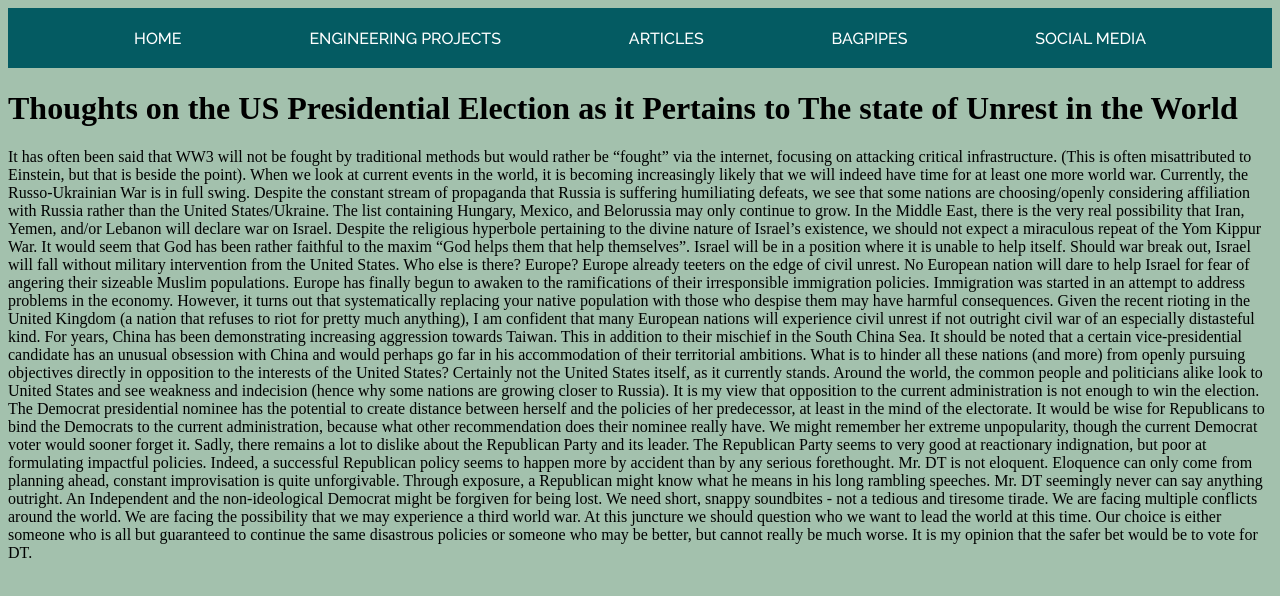
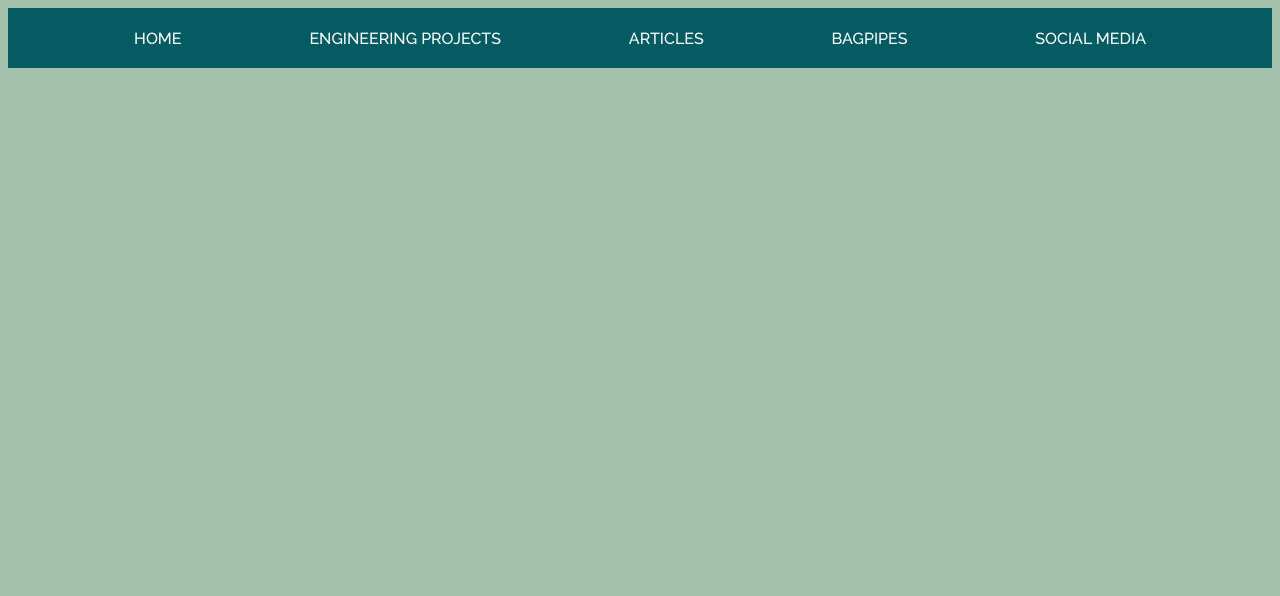
Before and after one commit to elemby/elemby.github.io, a plain HTML site: page articles.html in a window 1280 px wide. Drawn offline with nearby package versions, Linux system fonts and the light colour scheme.

Commit message:
Update articles.html

```diff
--- a/articles.html
+++ b/articles.html
@@ -33,17 +33,5 @@
         <!--Additional Content-->
         <!--##################-->
         <div class="homepage">
-            <h1>Thoughts on the US Presidential Election as it Pertains to The state of Unrest in the World</h1>
-            <p>It has often been said that WW3 will not be fought by traditional methods but would rather be “fought” via the internet, focusing on attacking critical infrastructure. (This is often misattributed to Einstein, but that is beside the point). When we look at current events in the world, it is becoming increasingly likely that we will indeed have time for at least one more world war.
-Currently, the Russo-Ukrainian War is in full swing. Despite the constant stream of propaganda that Russia is suffering humiliating defeats, we see that some nations are choosing/openly considering affiliation with Russia rather than the United States/Ukraine. The list containing Hungary, Mexico, and Belorussia may only continue to grow.
-In the Middle East, there is the very real possibility that Iran, Yemen, and/or Lebanon will declare war on Israel. Despite the religious hyperbole pertaining to the divine nature of Israel’s existence, we should not expect a miraculous repeat of the Yom Kippur War. It would seem that God has been rather faithful to the maxim “God helps them that help themselves”. Israel will be in a position where it is unable to help itself. Should war break out, Israel will fall without military intervention from the United States. Who else is there? Europe? Europe already teeters on the edge of civil unrest. No European nation will dare to help Israel for fear of angering their sizeable Muslim populations.
-Europe has finally begun to awaken to the ramifications of their irresponsible immigration policies. Immigration was started in an attempt to address problems in the economy. However, it turns out that systematically replacing your native population with those who despise them may have harmful consequences. Given the recent rioting in the United Kingdom (a nation that refuses to riot for pretty much anything), I am confident that many European nations will experience civil unrest if not outright civil war of an especially distasteful kind.
-For years, China has been demonstrating increasing aggression towards Taiwan. This in addition to their mischief in the South China Sea. It should be noted that a certain vice-presidential candidate has an unusual obsession with China and would perhaps go far in his accommodation of their territorial ambitions.
-What is to hinder all these nations (and more) from openly pursuing objectives directly in opposition to the interests of the United States? Certainly not the United States itself, as it currently stands. Around the world, the common people and politicians alike look to United States and see weakness and indecision (hence why some nations are growing closer to Russia).
-It is my view that opposition to the current administration is not enough to win the election. The Democrat presidential nominee has the potential to create distance between herself and the policies of her predecessor, at least in the mind of the electorate. It would be wise for Republicans to bind the Democrats to the current administration, because what other recommendation does their nominee really have. We might remember her extreme unpopularity, though the current Democrat voter would sooner forget it.
-Sadly, there remains a lot to dislike about the Republican Party and its leader. The Republican Party seems to very good at reactionary indignation, but poor at formulating impactful policies. Indeed, a successful Republican policy seems to happen more by accident than by any serious forethought. Mr. DT is not eloquent. Eloquence can only come from planning ahead, constant improvisation is quite unforgivable. Through exposure, a Republican might know what he means in his long rambling speeches. Mr. DT seemingly never can say anything outright. An Independent and the non-ideological Democrat might be forgiven for being lost. We need short, snappy soundbites - not a tedious and tiresome tirade.
-We are facing multiple conflicts around the world. We are facing the possibility that we may experience a third world war. At this juncture we should question who we want to lead the world at this time. Our choice is either someone who is all but guaranteed to continue the same disastrous policies or someone who may be better, but cannot really be much worse. It is my opinion that the safer bet would be to vote for DT. </p>
         </div>
-    </body>
-
 </html>
```
